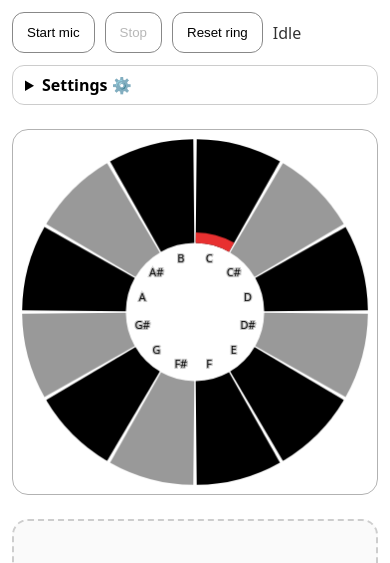
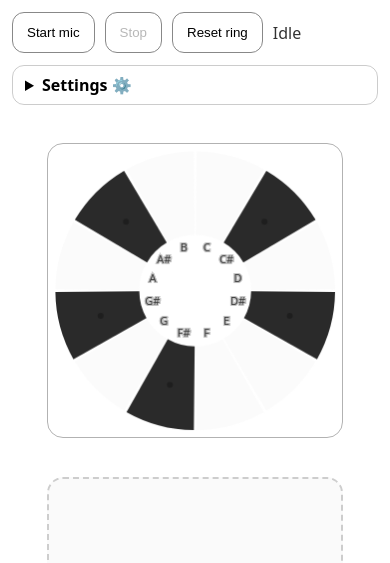
Before and after one commit to T-Tatsuya-W/mobilePCD, a plain HTML site: page index.html in a window 390 px wide. Shown: the top 563 px of the page. Drawn offline with Linux system fonts and the light colour scheme.

Commit message:
hopefully fixed dark mode light mode. but unsure if will work on mobile

```diff
--- a/index.html
+++ b/index.html
@@ -16,13 +16,6 @@
     body {
       height: 100svh;
       overflow: hidden;
-    }
-  }
-
-  @media (max-width: 899px) {
-    body {
-      min-height: 100svh;
-      overflow-y: auto;
     }
   }
   header, footer{ display:flex; gap:10px; align-items:center; flex-wrap:wrap; }
@@ -96,15 +89,8 @@
 
   @media (max-width: 899px) {
     canvas, .placeholder {
-      width: calc(100vw - 24px); /* Full width minus body padding */
-      height: calc(100vw - 24px);
-      max-width: 500px; /* Reasonable maximum size */
-      max-height: 500px;
-    }
-
-    .visualizations {
-      gap: 24px;
-      padding: 12px 0;
+      width: min(90vw, 35vh);
+      height: min(90vw, 35vh);
     }
   }
   code{ background:#0001; padding:3px 6px; border-radius:6px }
@@ -279,10 +265,10 @@
     mixed:  ['C','C#/Db','D','D#/Eb','E','F','F#/Gb','G','G#/Ab','A','A#/Bb','B']
   };
   let currentNoteLabels = NOTE_LABELS.sharps; // default
-  const IS_BLACK    = [true,false,true,false,false,true,false,true,false,true,false,false]; // C#,D,D#,E,F,F#,G,G#,A,A#,B,C
+  const IS_BLACK    = [false,true,false,true,false,false,true,false,true,false,true,false]; // C#,D,D#,E,F,F#,G,G#,A,A#,B,C
   const COLOR = { startHue: 0, sat: 80, light: 55 };
   const PC_HUE = i => (COLOR.startHue + i * 30) % 360;
-  const SLOT_BG_ALPHA = 0.10;
+  const SLOT_BG_ALPHA = 0.15;
 
   // Tuning needle defaults (some are user-adjustable below)
   const TUNER = {
@@ -623,11 +609,18 @@
     return p;
   }
   function pcFillColor(i){ return `hsl(${PC_HUE(i)} ${COLOR.sat}% ${COLOR.light}%)`; }
-  function slotBgColor(i){ return `hsla(${PC_HUE(i)} ${COLOR.sat}% ${COLOR.light}%, ${SLOT_BG_ALPHA})`; }
+  function slotBgColor(i){
+    if (IS_BLACK[i]) {
+      // Black keys: extremely dark, nearly pure black
+      return 'rgba(5, 5, 5, 0.85)';
+    } else {
+      // White keys: extremely light, nearly pure white with tiny hue hint
+      const hue = PC_HUE(i);
+      return `hsla(${hue}, 10%, 98%, 0.7)`;
+    }
+  }
 
   function drawRing(pcd){
-    if (!pcd) pcd = new Float32Array(12); // safety check
-
     const { width, height } = canvas.getBoundingClientRect();
     const cx = width/2, cy = height/2;
     const rMin = Math.min(width, height)/2;
@@ -653,10 +646,10 @@
       ctx.fillStyle = slotBgColor(i);
       ctx.fill(wedgePath(cx, cy, rInner, rOuter, a0, a1));
 
-      // active value - show even small values for testing
+      // active value
       const val = pcd[i];
-      if (val > 0.0001 || i === 0){ // always show C for testing
-        const rVal = rInner + Math.max(val, 0.1)*(rOuter - rInner);
+      if (val > 0.001){
+        const rVal = rInner + val*(rOuter - rInner);
         ctx.fillStyle = pcFillColor(i);
         ctx.fill(wedgePath(cx, cy, rInner, rVal, a0, a1));
       }
@@ -667,19 +660,18 @@
       const ly = cy + Math.sin(mid)*rLabel;
 
       ctx.lineWidth = Math.max(2, fontPx/5);
-      ctx.strokeStyle = 'rgba(0,0,0,0.35)'; ctx.strokeText(currentNoteLabels[i], lx, ly);
-      ctx.strokeStyle = 'rgba(255,255,255,0.35)'; ctx.strokeText(currentNoteLabels[i], lx, ly);
-      ctx.fillStyle = 'currentColor'; ctx.fillText(currentNoteLabels[i], lx, ly);
+      ctx.strokeStyle = 'rgba(0,0,0,0.6)'; ctx.strokeText(currentNoteLabels[i], lx, ly);
+      ctx.strokeStyle = 'rgba(255,255,255,0.6)'; ctx.strokeText(currentNoteLabels[i], lx, ly);
+      ctx.fillStyle = '#333333'; ctx.fillText(currentNoteLabels[i], lx, ly);
 
-      // subtle dot for black keys
+      // prominent dot for black keys
       if (IS_BLACK[i]){
-        const dotR = Math.max(2, rMin*0.01);
+        const dotR = Math.max(3, rMin*0.015);
         ctx.beginPath();
         ctx.arc(cx + Math.cos(mid)*(rInner + (rOuter-rInner)*0.5),
                 cy + Math.sin(mid)*(rInner + (rOuter-rInner)*0.5),
                 dotR, 0, Math.PI*2);
-        // Use a color that works in both light and dark modes
-        ctx.fillStyle = 'color-mix(in oklab, currentColor 40%, transparent)';
+        ctx.fillStyle = 'rgba(30,30,30,0.9)'; // Much darker dot for black keys
         ctx.fill();
       }
     }
@@ -925,20 +917,6 @@
     drawRing(window.currentPCD);
   });
 
-  // Handle color scheme changes (light/dark mode)
-  if (window.matchMedia) {
-    window.matchMedia('(prefers-color-scheme: dark)').addEventListener('change', () => {
-      drawRing(window.currentPCD);
-    });
-  }
-
-  // Handle color scheme changes (light/dark mode)
-  if (window.matchMedia) {
-    window.matchMedia('(prefers-color-scheme: dark)').addEventListener('change', () => {
-      drawRing(window.currentPCD);
-    });
-  }
-
   // Set slider positions to match JavaScript defaults
   document.getElementById('reactRange').value = TUNER.reactivity;
   document.getElementById('promRange').value = TUNER.minProminence;
```
